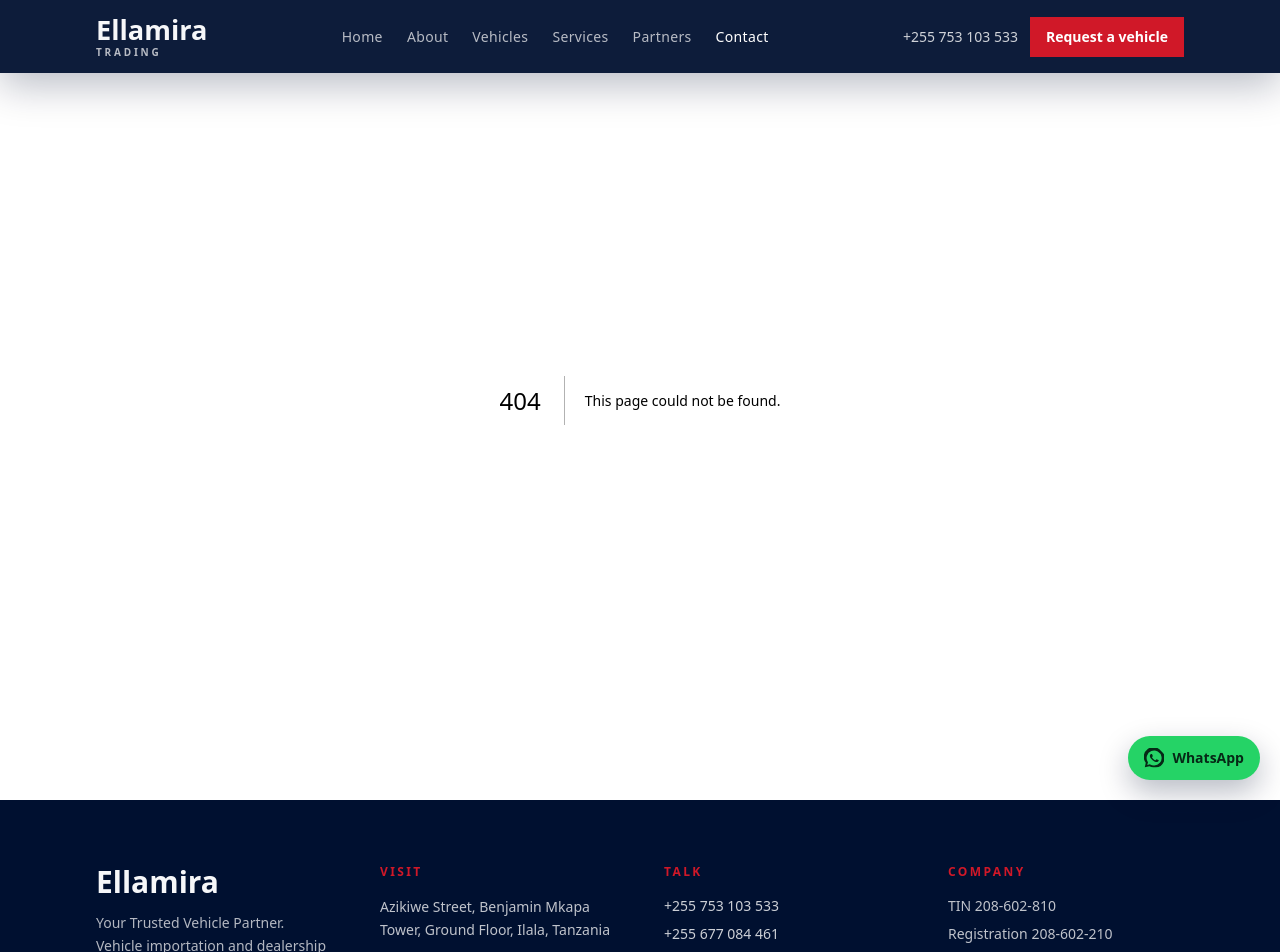
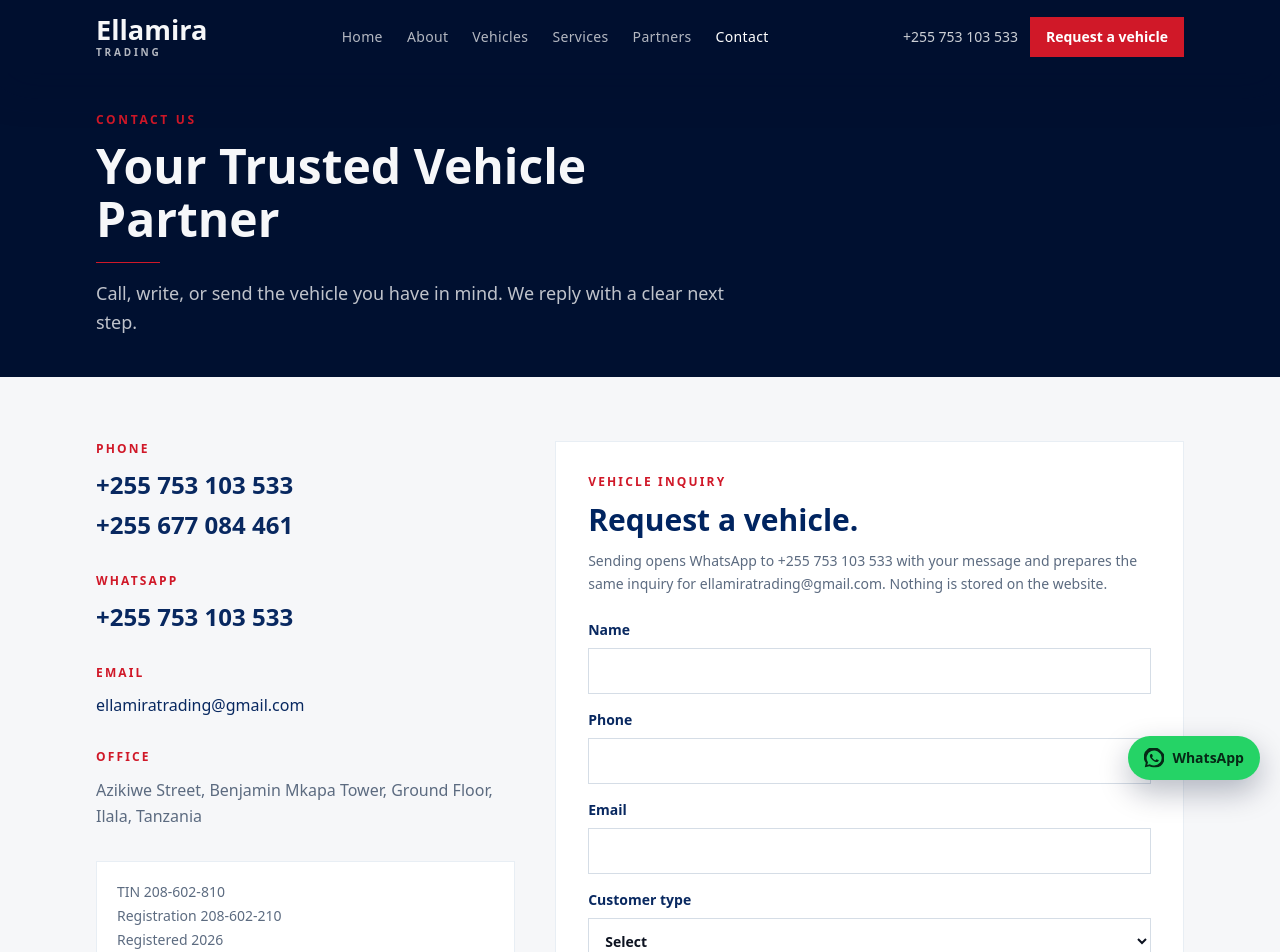
Before and after one commit to Barakael/Ellamira, a Next.js app: page /contact in a window 1280 px wide. Before the commit this address had no page. Shown: the top 952 px of the page. Built offline with nearby package versions, Linux system fonts and the light colour scheme.

Commit message:
app: add contact page

```diff
--- /dev/null
+++ b/src/app/contact/page.tsx
@@ -0,0 +1,83 @@
+import type { Metadata } from "next";
+import { Suspense } from "react";
+import { company, phones } from "@/content/company";
+import { Container } from "@/components/ui/Container";
+import { PageIntro } from "@/components/ui/PageIntro";
+import { InquiryForm } from "@/components/vehicles/InquiryForm";
+import { genericWhatsappMessage, whatsappHref } from "@/lib/whatsapp";
+
+export const metadata: Metadata = {
+  title: "Contact",
+  description: `Contact ${company.name} in Ilala, Tanzania. Call, WhatsApp or email an inquiry.`,
+};
+
+export default function ContactPage() {
+  return (
+    <>
+      <PageIntro
+        label="Contact us"
+        title={company.tagline}
+        lede="Call, write, or send the vehicle you have in mind. We reply with a clear next step."
+      />
+      <section className="bg-paper py-12 pb-24 md:py-16">
+        <Container>
+          <div className="grid gap-10 lg:grid-cols-[0.8fr_1.2fr]">
+            <div className="space-y-8">
+              <div>
+                <p className="text-xs font-semibold tracking-[0.18em] text-crimson uppercase">
+                  Phone
+                </p>
+                <ul className="mt-3 space-y-2">
+                  {phones.map((phone) => (
+                    <li key={phone.tel}>
+                      <a href={`tel:${phone.tel}`} className="font-serif text-2xl text-navy">
+                        {phone.display}
+                      </a>
+                    </li>
+                  ))}
+                </ul>
+              </div>
+              <div>
+                <p className="text-xs font-semibold tracking-[0.18em] text-crimson uppercase">
+                  WhatsApp
+                </p>
+                <a
+                  href={whatsappHref(genericWhatsappMessage)}
+                  target="_blank"
+                  rel="noopener noreferrer"
+                  className="mt-3 inline-block font-serif text-2xl text-navy"
+                >
+                  {phones[0].display}
+                </a>
+              </div>
+              <div>
+                <p className="text-xs font-semibold tracking-[0.18em] text-crimson uppercase">
+                  Email
+                </p>
+                <a href={`mailto:${company.email}`} className="mt-3 inline-block text-navy">
+                  {company.email}
+                </a>
+              </div>
+              <div>
+                <p className="text-xs font-semibold tracking-[0.18em] text-crimson uppercase">
+                  Office
+                </p>
+                <p className="mt-3 leading-relaxed text-steel">{company.office}</p>
+              </div>
+              <div className="border border-mist bg-white p-5 text-sm text-steel">
+                <p>TIN {company.tin}</p>
+                <p className="mt-1">Registration {company.registration}</p>
+                <p className="mt-1">Registered {company.registered}</p>
+              </div>
+            </div>
+            <Suspense
+              fallback={<div className="h-96 border border-mist bg-white" aria-hidden="true" />}
+            >
+              <InquiryForm />
+            </Suspense>
+          </div>
+        </Container>
+      </section>
+    </>
+  );
+}
```
